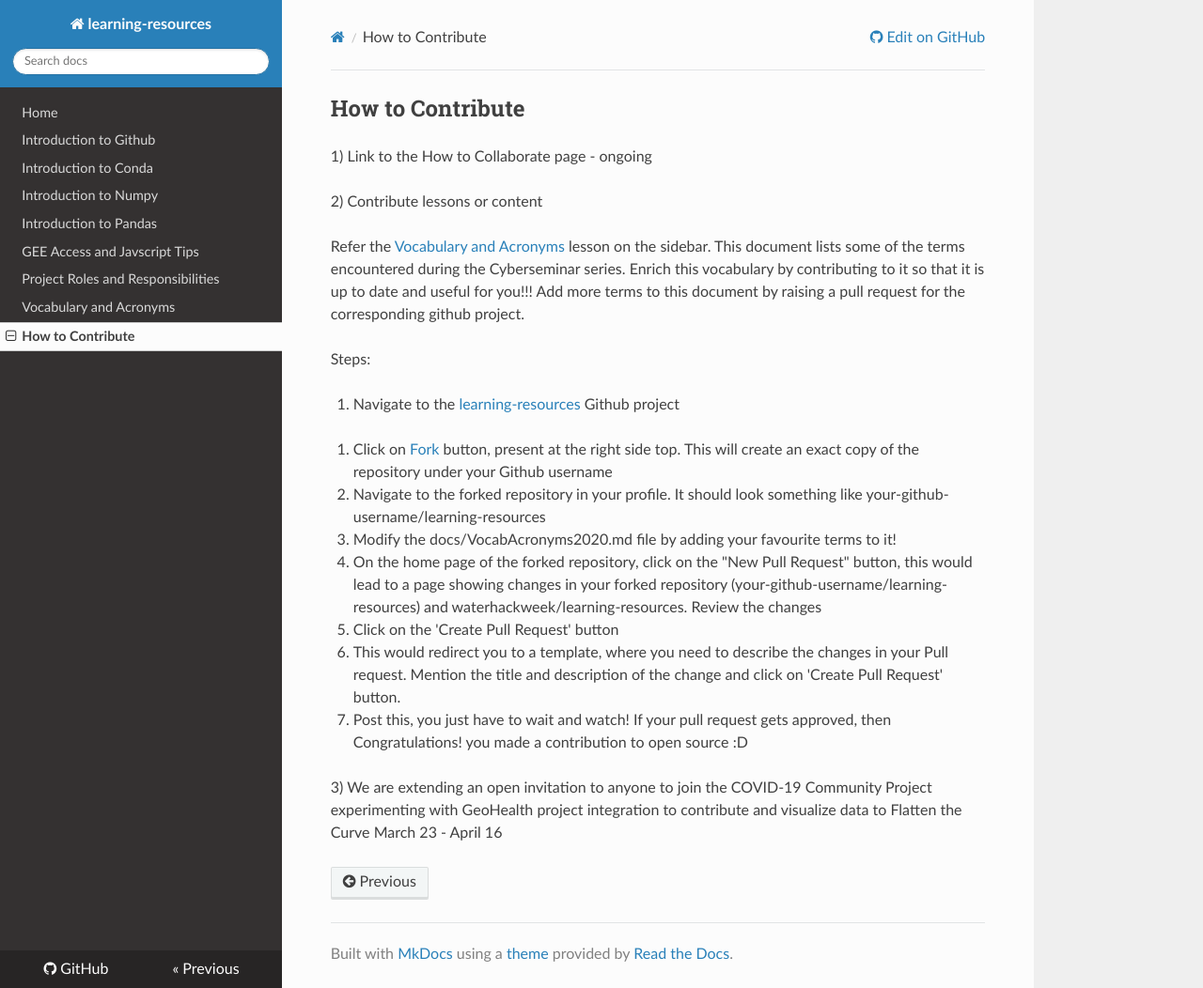
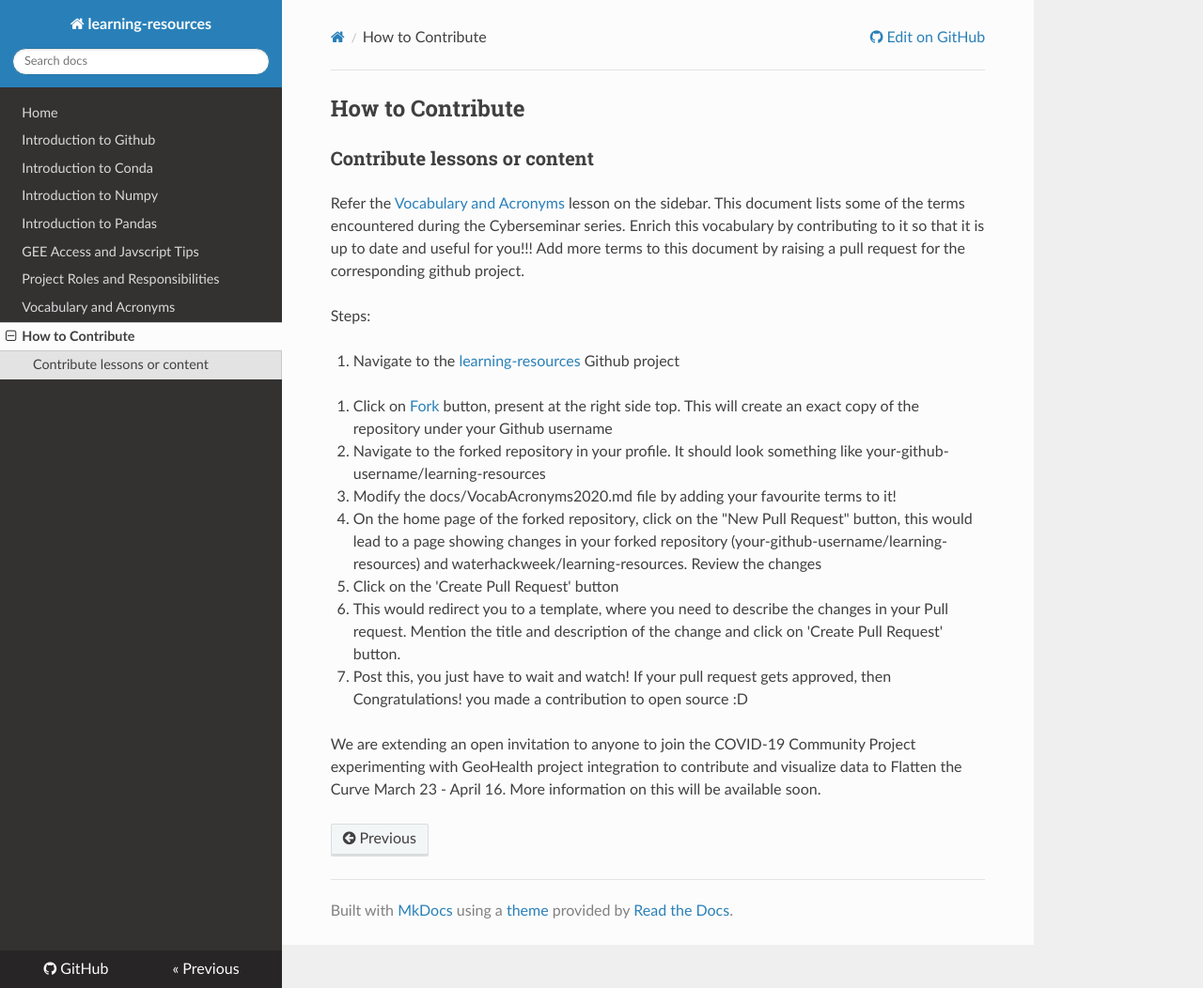
Before and after one commit to emiliom/learning-resources, an MkDocs documentation site: the page built from docs/howtocontribute.md, in a window 1280 px wide and 1052 px high. Shown: the whole window at 94% size. Built offline with MkDocs 1.6.1, drawn with Linux system fonts in a browser that asks for light colours; nearby versions of some CDN libraries.

Commit message:
Modify content for how to contribute

```diff
--- a/docs/howtocontribute.md
+++ b/docs/howtocontribute.md
@@ -4,10 +4,7 @@
 ## How to Contribute
 
 
-1) Link to the How to Collaborate page - ongoing
-
-
-2) Contribute lessons or content
+### Contribute lessons or content
 
 Refer the [Vocabulary and Acronyms](https://waterhackweek.github.io/learning-resources/VocabAcronyms2020) lesson on the sidebar. This document lists some of the terms encountered during the Cyberseminar series. Enrich this vocabulary by contributing to it so that it is up to date and useful for you!!! Add more terms to this document by raising a pull request for the corresponding github project.
 
@@ -27,4 +24,4 @@ Steps:
 8. Post this, you just have to wait and watch! If your pull request gets approved, then Congratulations! you made a contribution to open source :D
 
 
-3) We are extending an open invitation to anyone to join the COVID-19 Community Project experimenting with GeoHealth project integration to contribute and visualize data to Flatten the Curve March 23 - April 16
+We are extending an open invitation to anyone to join the COVID-19 Community Project experimenting with GeoHealth project integration to contribute and visualize data to Flatten the Curve March 23 - April 16. More information on this will be available soon.
```
